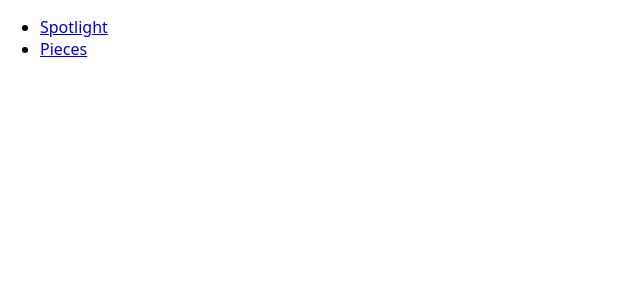
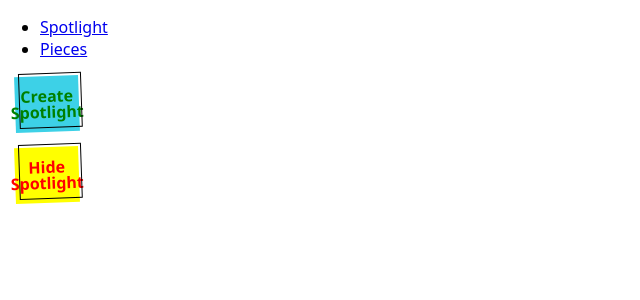
Before and after one commit to JohannMerck/art-gallery-app, a Next.js app: page / in a window 1280 px wide. Shown: the top 300 px of the page, without its empty margins (0-640 px from the left). Built offline with nearby package versions, Linux system fonts and the light colour scheme; no server answers.

Commit message:
changes on Spotlight Page

```diff
--- a/pages/index.js
+++ b/pages/index.js
@@ -1,5 +1,6 @@
 import { useState, useEffect } from "react";
 import { getRandomSpotlightPiece, SpotlightMain } from "@/components/Spotlight";
+import { StyledButton, StyledHideButton } from "@/public/ButtonStyles";
 
 export default function SpotlightPage({ artPieces }) {
   const [spotlightPiece, setSpotlightPiece] = useState(null);
@@ -16,9 +17,18 @@ export default function SpotlightPage({ artPieces }) {
     setSpotlightPiece(null); // Hide the spotlight by clearing the state
   };
 
+  const toggleCreateSpotlightButton = () => {
+    setSpotlightPiece(getRandomSpotlightPiece(artPieces));
+  };
+
   return (
     <div>
-
+      <StyledButton onClick={toggleCreateSpotlightButton}>
+        Create Spotlight
+      </StyledButton>
+      <StyledHideButton onClick={toggleHideButton}>
+        Hide Spotlight
+      </StyledHideButton>
       {spotlightPiece && <SpotlightMain artPieces={[spotlightPiece]} />}
     </div>
   );
--- a/public/ButtonStyles.js
+++ b/public/ButtonStyles.js
@@ -12,6 +12,7 @@ export const StyledButton = styled.button`
     "Apple Color Emoji", "Segoe UI Emoji", "Segoe UI Symbol", "Noto Color Emoji";
   font-size: 1rem;
   font-weight: 700;
+  width: 150px;
   justify-content: center;
   line-height: 1rem;
   padding: 0.75rem 1.65rem;
```
